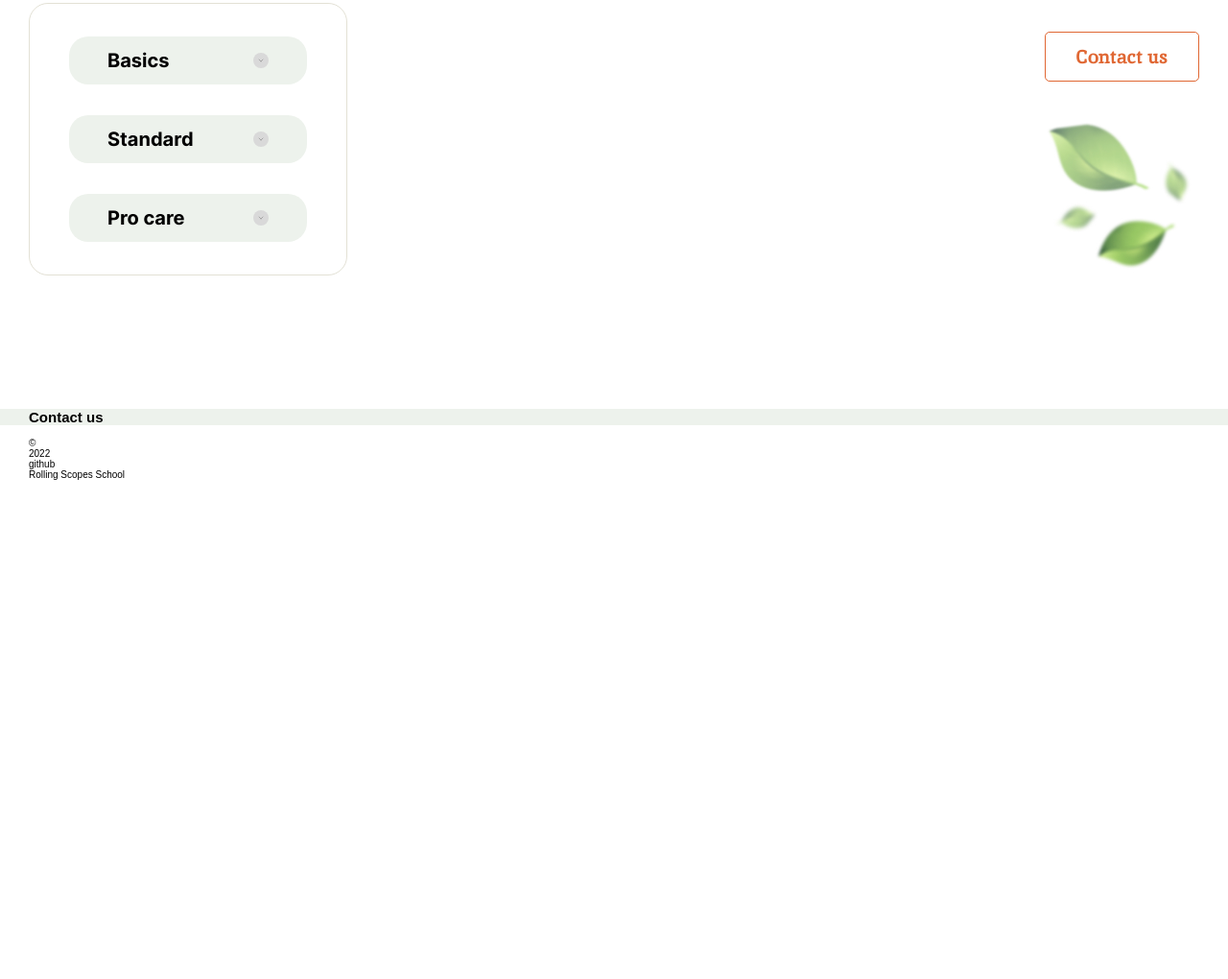
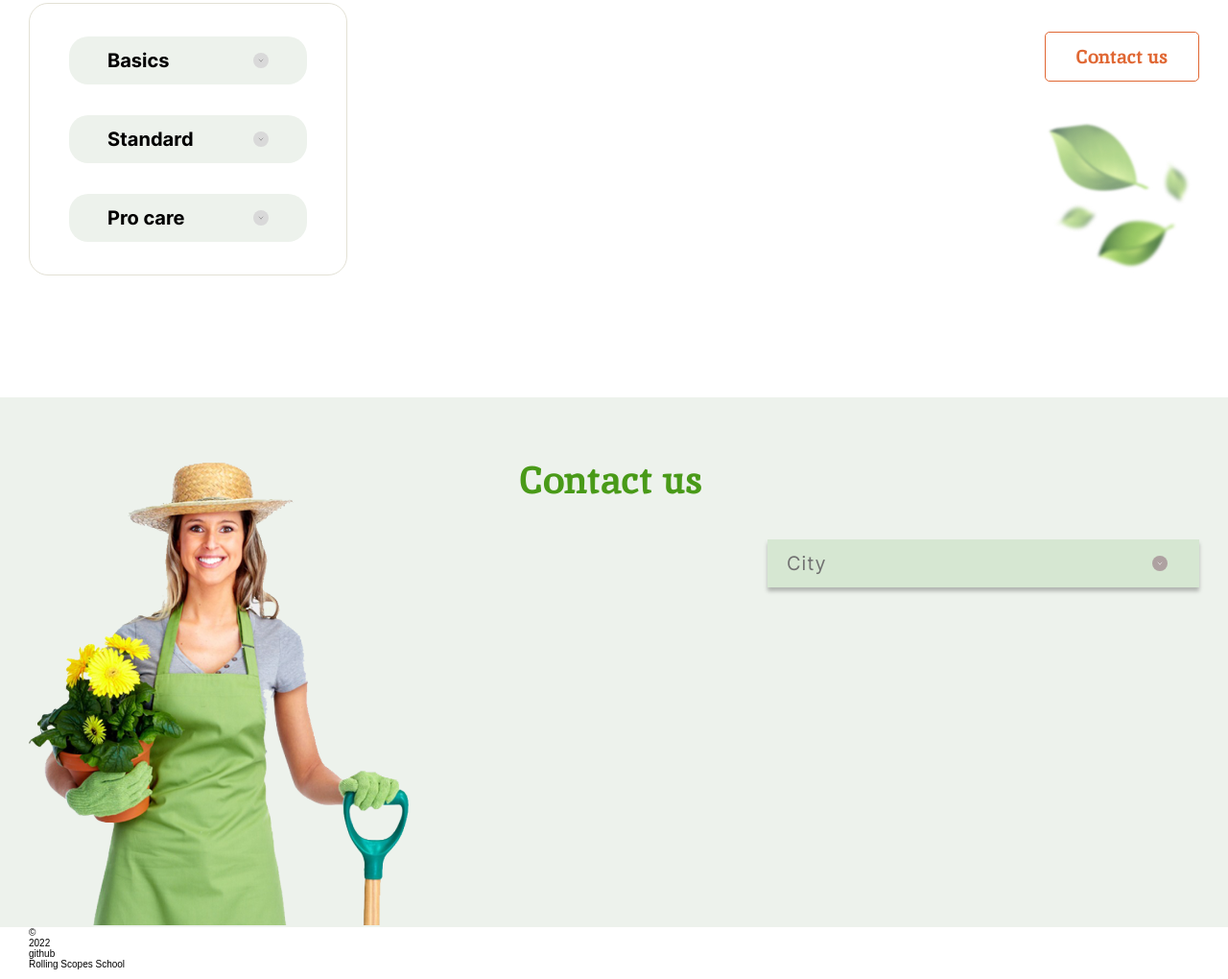
Before and after one commit to Marigza/Plants-layout, a website: page plants/index.html in a window 1280 px wide. Shown: the part 2777-3797 px from the top of the page at 96% size. Before the commit the page ends 3287 px from the top, so only its background shows below. Drawn offline with Linux system fonts and the light colour scheme.

Commit message:
feat: create section contacts

```diff
--- a/plants/index.html
+++ b/plants/index.html
@@ -133,15 +133,21 @@
         <div class="prices__contact-us">
           <h3 class="prices__header-second">Our best <span>gardeners</span> are ready to help you</h3>
           <button class="prices__button">Contact us</button>
-          <div class="prices__image"><img src="../plants/assets/leafs_prices.jpg" alt="leaf" width="160"> </div>
+          <div class="prices__image"><img src="./assets/leafs_prices.jpg" alt="leaf" width="160"> </div>
         </div>
       </div>
     </section>
     <section class="contacts">
-      <div class="wrapper">
-        <div class="contacts__image"></div>
+      <div class="wrapper contacts__wrapper">
+        <div class="contacts__image"><img src="./assets/contact_woman.png" alt="contacts"></div>
         <h2 class="contacts__header">Contact us</h2>
-        <div class="contacts__locations"></div>
+        <div class="contacts__locations">
+          <div class="location__selection">
+            <div class="legend_text">City</div>
+            <div class="legend__drop-btn"></div>
+          </div>
+          <div class="location__chosen"></div>
+        </div>
       </div>
     </section>
   </main>
--- a/plants/sass/components/_contacts.scss
+++ b/plants/sass/components/_contacts.scss
@@ -1,3 +1,48 @@
 .contacts {
   background-color: $color-background;
 }
+
+.contacts__wrapper {
+  display: flex;
+  justify-content: space-between;
+  padding-top: 53px;
+}
+
+.contacts__header {
+  @extend %font-first;
+  font-weight: 700;
+  font-size: 4.0rem;
+  line-height: 5.2rem;
+  color: $color-brand-first;
+  margin: 0;
+  padding: 7px 0 0 44px;
+}
+
+.contacts__locations {
+  padding-top: 95px;
+  width: 450px;
+}
+
+.location__selection {
+  padding: 5px 33px 5px 20px;
+  display: flex;
+  justify-content: space-between;
+  align-items: center;
+  background: $color-accordeon;
+  box-shadow: 0px 4px 4px rgba(0, 0, 0, 0.25);
+  cursor: pointer;
+}
+
+.legend_text {
+  @extend %font-second;
+  font-size: 2.0rem;
+  line-height: 4.0rem;
+  letter-spacing: 0.05em;
+  color: $color-text-caption;
+}
+
+.legend__drop-btn {
+  background: url(../assets/svg/accordion_btn_light.svg) center no-repeat;
+  width: 16px;
+  height: 16px;
+}
```
Also changed, not shown: plants/sass/components/_prices.scss (line endings or trailing spaces), plants/sass/style.css, 1 other file.
